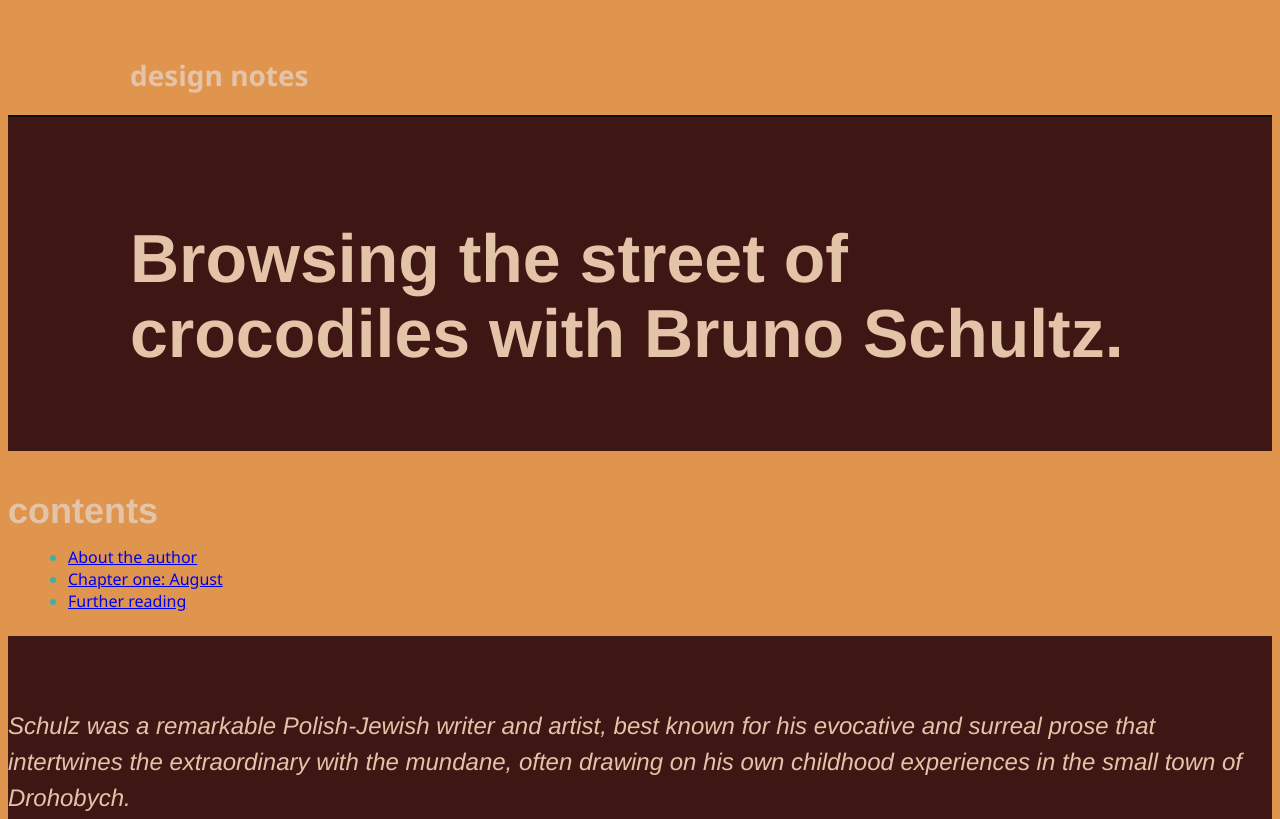
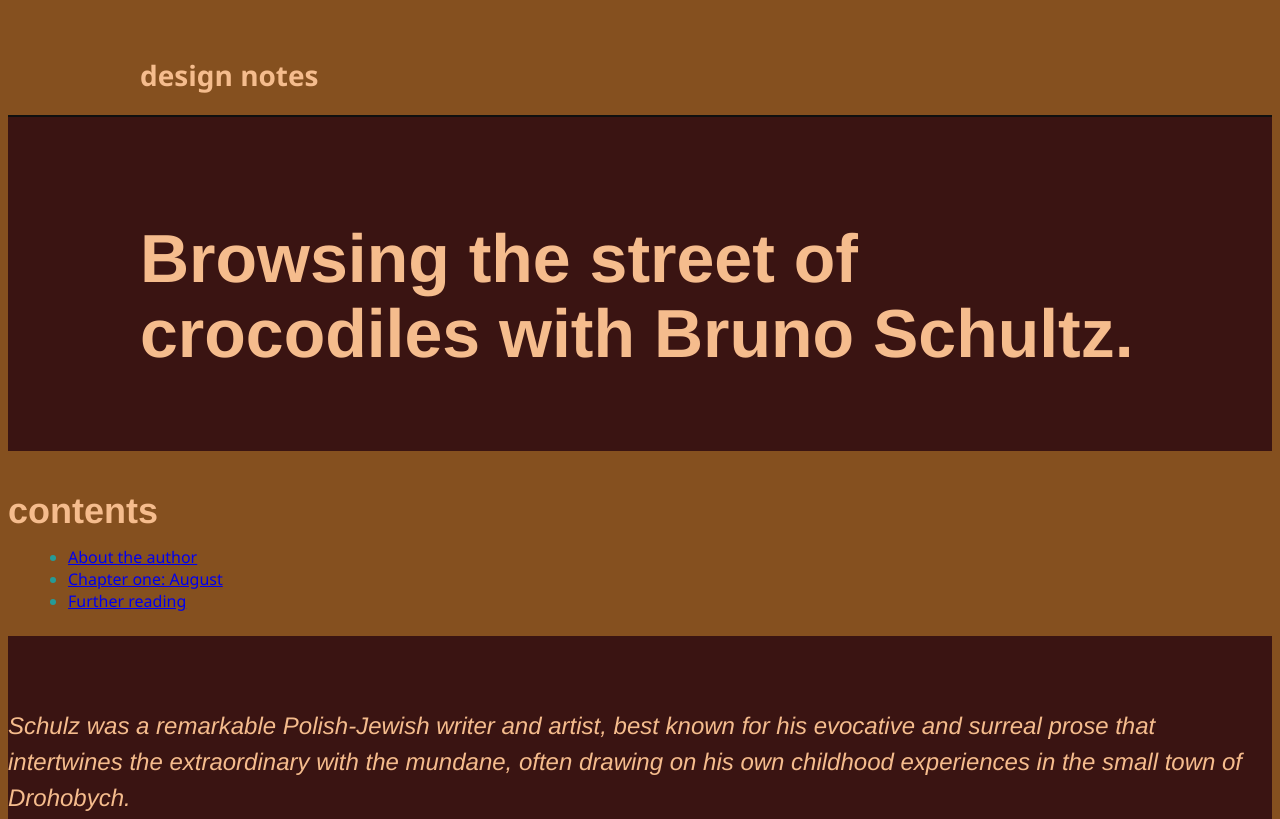
Before and after one commit to KatieHackett/Crocodile-, a plain HTML site: page index.html in a window 1280 px wide. Shown: the top 819 px of the page. Drawn offline with Linux system fonts and the light colour scheme; a web font is replaced by a local one.

Commit message:
colour and text

```diff
--- a/crocodiles.CSS /Croc.CSS
+++ b/crocodiles.CSS /Croc.CSS
@@ -22,11 +22,11 @@
 
 /*default styles for whole group*/
 body{
-    color: #e4c4a9;
+    color: #f5bc8d;
     border-color: #000000;
-    background-color: #e0954e;
+    background-color: #85501f;
     .container{
-        max-width: 1020px;
+        max-width: 1000px;
         margin: 0 auto 0 auto;
     }
 }
```
